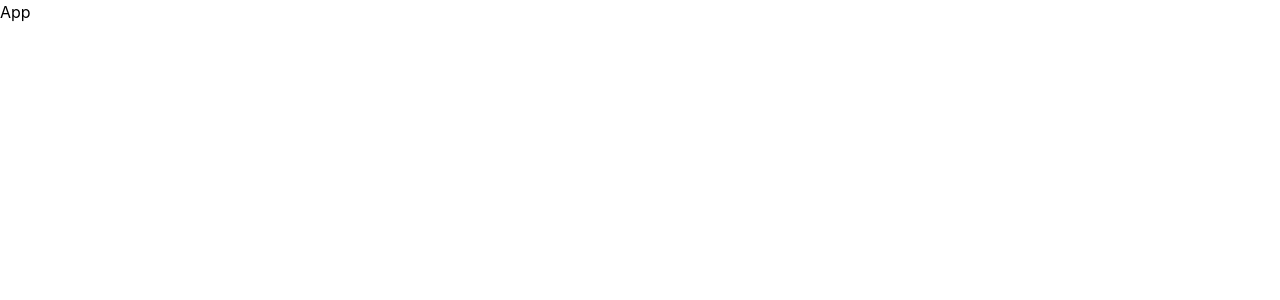
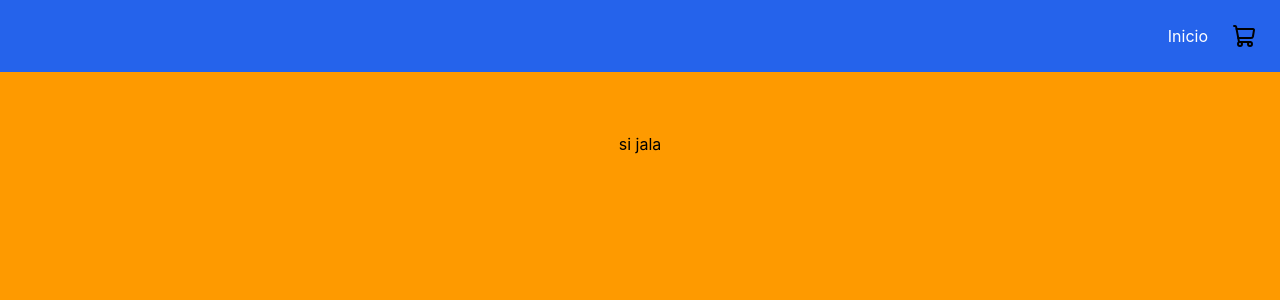
Before and after one commit to gabrielCazz22/superCash, a React (Vite) app: page / in a window 1280 px wide. Shown: the top 300 px of the page. Built offline with nearby package versions, Linux system fonts and the light colour scheme.

Commit message:
Se integró el componente Navbar con navegación mediante React Router y soporte de iconos

```diff
--- a/src/App.tsx
+++ b/src/App.tsx
@@ -1,7 +1,26 @@
-import { BrowserRouter, Routes, Route } from "react-router-dom"
+import { BrowserRouter, Routes, Route, Link } from "react-router-dom"
+import Navbar from "./components/layout/navbar"
+import Dashboard from "./pages/Dashboard"
 
 export default function App() {
   return (
-    <div>App</div>
+    <BrowserRouter>
+      <Navbar />
+
+      <main>
+
+        <Routes>
+
+          <Route path="/" element={<Dashboard />} />
+          <Route path="/Dashboard" element={<Dashboard />} />
+          <Route path="/Shopping" element={<Dashboard />} />
+
+
+
+        </Routes>
+
+      </main>
+
+    </BrowserRouter>
   )
 }
--- /dev/null
+++ b/src/components/layout/Navbar.tsx
@@ -0,0 +1,15 @@
+import { BrowserRouter, Link } from "react-router-dom";
+import { ShoppingCartIcon } from "lucide-react";
+
+export default function Navbar() {
+    return (
+        <nav className="w-full p-6 bg-primary text-white shadow-md">
+            <section className="flex justify-end align-end items-center gap-6">
+                <Link to="/Dashboard"> Inicio</Link>
+                <Link to="/Shopping" >< ShoppingCartIcon size={24} color="#000" /> </Link>
+            </section>
+
+
+        </nav>
+    )
+}
```
